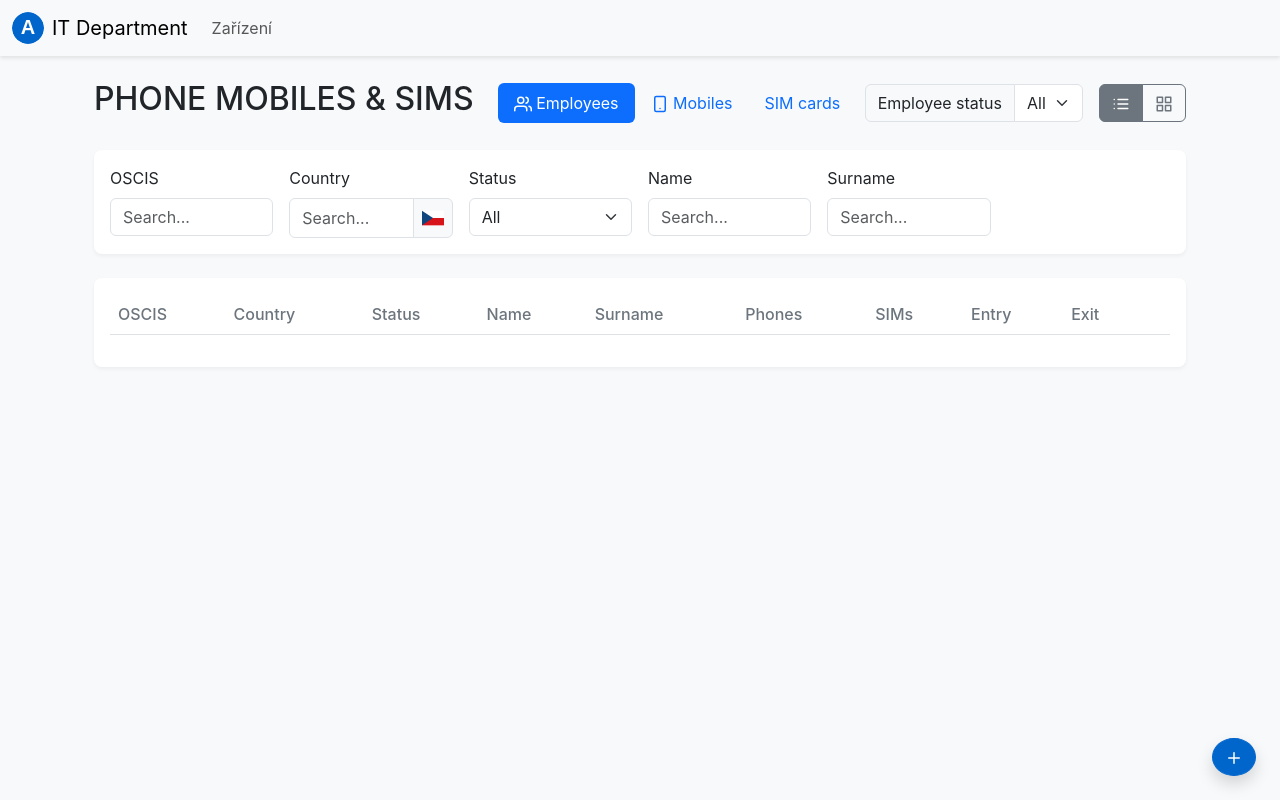
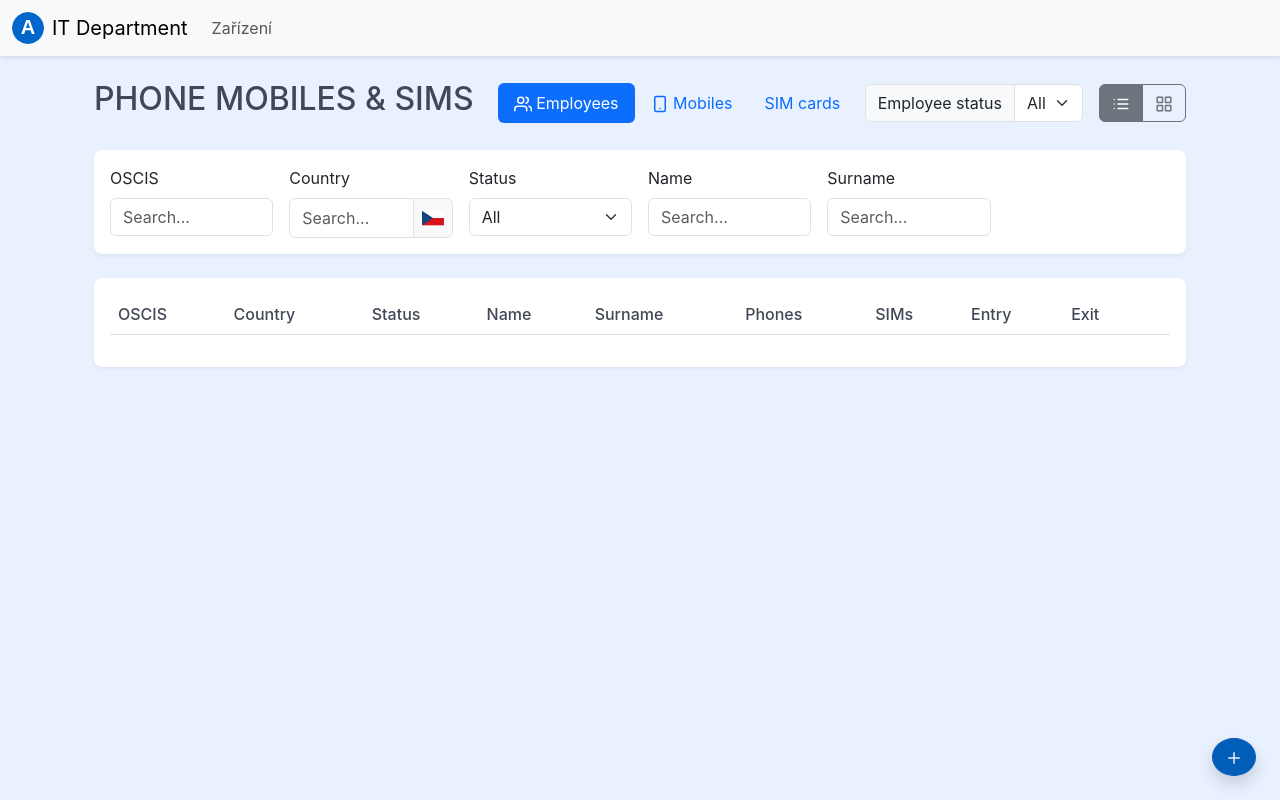
Before and after one commit to JakubStrouhal/mobiledevice, a Flask app: page /devices in a window 1280 px wide. Run offline with Flask 3, Linux system fonts and the light colour scheme; lists and menus that the app fills with data are empty; some libraries are stand-ins or nearby versions.

Commit message:
Agent query: Are the new theme colors (Primary #005DB8, Inverse On Surface #E9F1FF, etc.) applied correctly to the interface?
Update styling with new color palette and improved button/table appearance.

Screenshot: https://storage.googleapis.com/screenshot-production-us-central1/c0324ef8-1d81-410f-872e-da2b9bd29ee8/83849000-611d-4e44-aa95-8e68630d3e19.jpg

```diff
--- a/static/css/style.css
+++ b/static/css/style.css
@@ -1,11 +1,15 @@
 :root {
-    --primary-color: #0066CC;
-    --secondary-color: #6C757D;
+    --primary-color: #005DB8;
+    --inverse-on-surface: #E9F1FF;
+    --inverse-surface: #29313C;
+    --on-surface-variant: #414754;
+    --surface-container-lowest: #FFFFFF;
 }
 
 body {
     font-family: -apple-system, BlinkMacSystemFont, "Segoe UI", Roboto, "Helvetica Neue", Arial, sans-serif;
-    background-color: #F8F9FA;
+    background-color: var(--inverse-on-surface);
+    color: var(--on-surface-variant);
 }
 
 .navbar {
@@ -23,23 +27,26 @@ body {
 .card {
     border-radius: 8px;
     border: none;
+    background-color: var(--surface-container-lowest);
     box-shadow: 0 2px 4px rgba(0,0,0,.05);
 }
 
 .btn-primary {
     background-color: var(--primary-color);
     border-color: var(--primary-color);
+    color: var(--inverse-on-surface);
 }
 
 .btn-primary:hover {
-    background-color: #0052A3;
-    border-color: #0052A3;
+    background-color: #004a92;
+    border-color: #004a92;
 }
 
 .table th {
     border-top: none;
-    color: var(--secondary-color);
+    color: var(--on-surface-variant);
     font-weight: 500;
+    background-color: var(--surface-container-lowest);
 }
 
 .badge {
```
